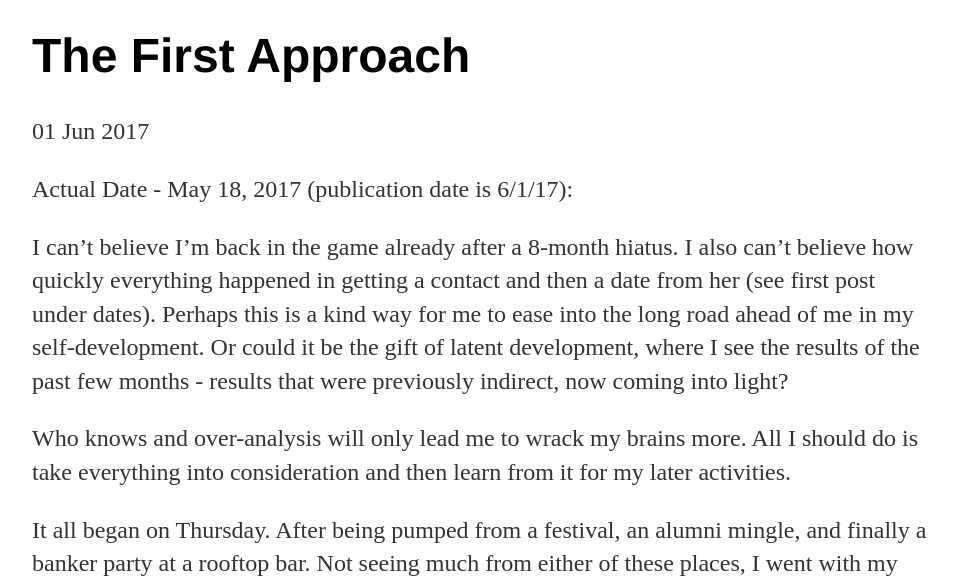
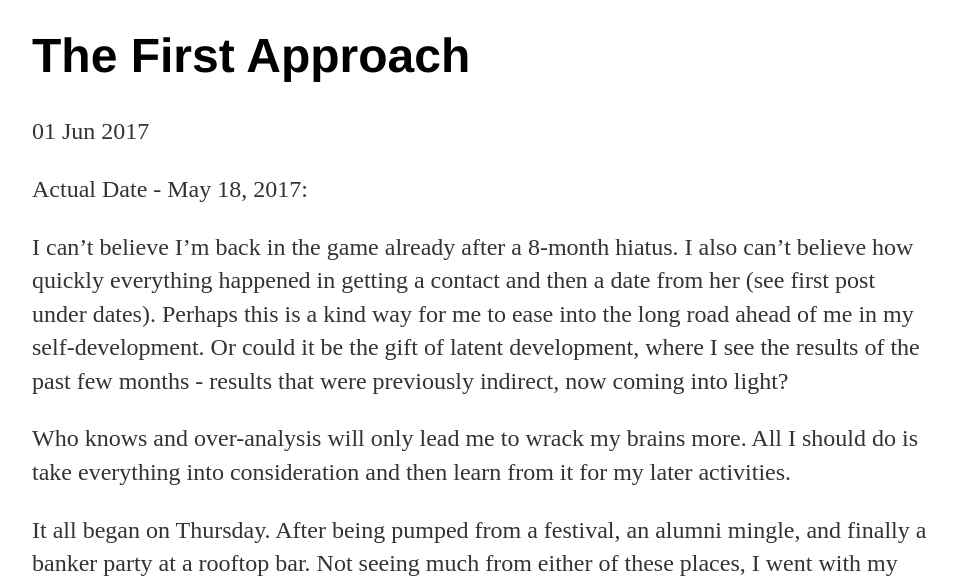
Before and after one commit to ahundredhellos/ahundredhellos.github.io, a Jekyll site: the page built from _posts/2017-06-01-the-first-approach.md, in a window 1280 px wide and 900 px high, cut to the strip 314-900 px from the top of the window. Shown: the whole strip, without its empty margins (160-1117 px from the left). Built offline with Jekyll 4.4.1, drawn with Linux system fonts in a browser that asks for light colours.

Commit message:
Update 2017-06-01-the-first-approach.md

```diff
--- a/_posts/2017-06-01-the-first-approach.md
+++ b/_posts/2017-06-01-the-first-approach.md
@@ -2,9 +2,10 @@
 layout: content
 title: "The First Approach"
 date: 2017-06-01
+description: approaching women with honesty, direct walking up and showing vulnerability
 ---
 
-Actual Date - May 18, 2017 (publication date is 6/1/17):
+Actual Date - May 18, 2017:
 
 I can’t believe I’m back in the game already after a 8-month hiatus. I also can’t believe how quickly everything happened in getting a contact and then a date from her (see first post under dates). Perhaps this is a kind way for me to ease into the long road ahead of me in my self-development. Or could it be the gift of latent development, where I see the results of the past few months - results that were previously indirect, now coming into light?
 
```
